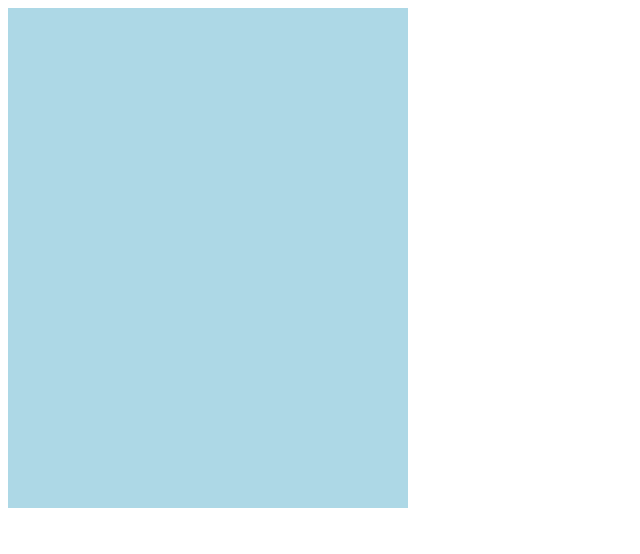
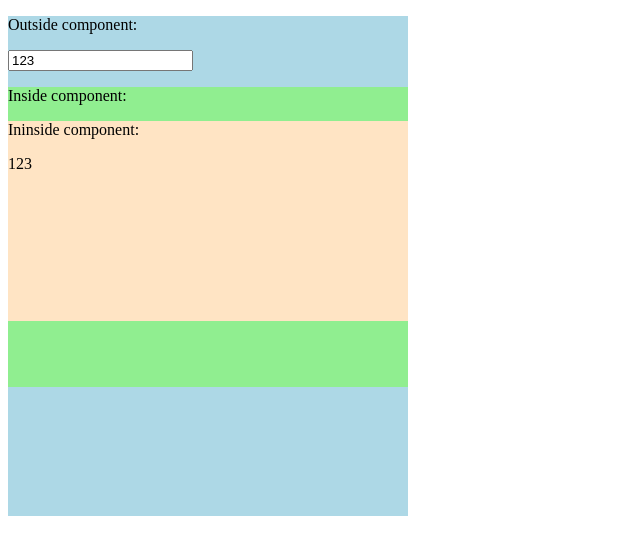
Before and after one commit to CooCoders/Co-Learning, a Vue app in the folder Vite+Vue3/vue3-review/: page / in a window 1280 px wide. Shown: the top 554 px of the page, without its empty margins (0-640 px from the left). Built offline with nearby package versions, Linux system fonts and the light colour scheme.

Commit message:
provide inject code

```diff
--- /dev/null
+++ b/Vite+Vue3/vue3-review/src/components/Ininside.vue
@@ -0,0 +1,18 @@
+<template>
+  <div class="ininside-container">
+    <p>Ininside component:</p>
+    <p>{{ getVal }}</p>
+  </div>
+</template>
+
+<script setup>
+import { ref, reactive, inject } from 'vue'
+
+const getVal = inject('msg')
+</script>
+<style scoped>
+.ininside-container {
+  height: 200px;
+  background-color: bisque;
+}
+</style>
--- a/Vite+Vue3/vue3-review/src/components/Inside.vue
+++ b/Vite+Vue3/vue3-review/src/components/Inside.vue
@@ -1,16 +1,19 @@
 <template>
   <div class="inside-container">
-
+    <p>Inside component:</p>
+    <Ininside></Ininside>
   </div>
 </template>
 
 <script setup>
-import { ref, reactive, watch } from 'vue'
+import { ref, reactive, watch, inject } from 'vue'
+import Ininside from './Ininside.vue';
 
-const props = defineProps(['aval', 'bval'])
 
-const handler = () => {
-  alert('son')
+</script>
+<style scoped>
+.inside-container {
+  height: 300px;
+  background-color: lightgreen;
 }
-</script>
-<style scoped></style>
+</style>
--- a/Vite+Vue3/vue3-review/src/components/Outside.vue
+++ b/Vite+Vue3/vue3-review/src/components/Outside.vue
@@ -1,14 +1,17 @@
 <template>
   <div class="root-container">
-
+    <p>Outside component:</p>
+    <input type="text" v-model="val">
+    <Inside></Inside>
   </div>
 </template>
 
 <script setup>
-import { ref, reactive } from 'vue'
+import { ref, reactive, provide } from 'vue'
 import Inside from './Inside.vue';
 
-
+const val = ref('123')
+provide('msg', val)
 </script>
 <style scoped>
 .root-container {
```
